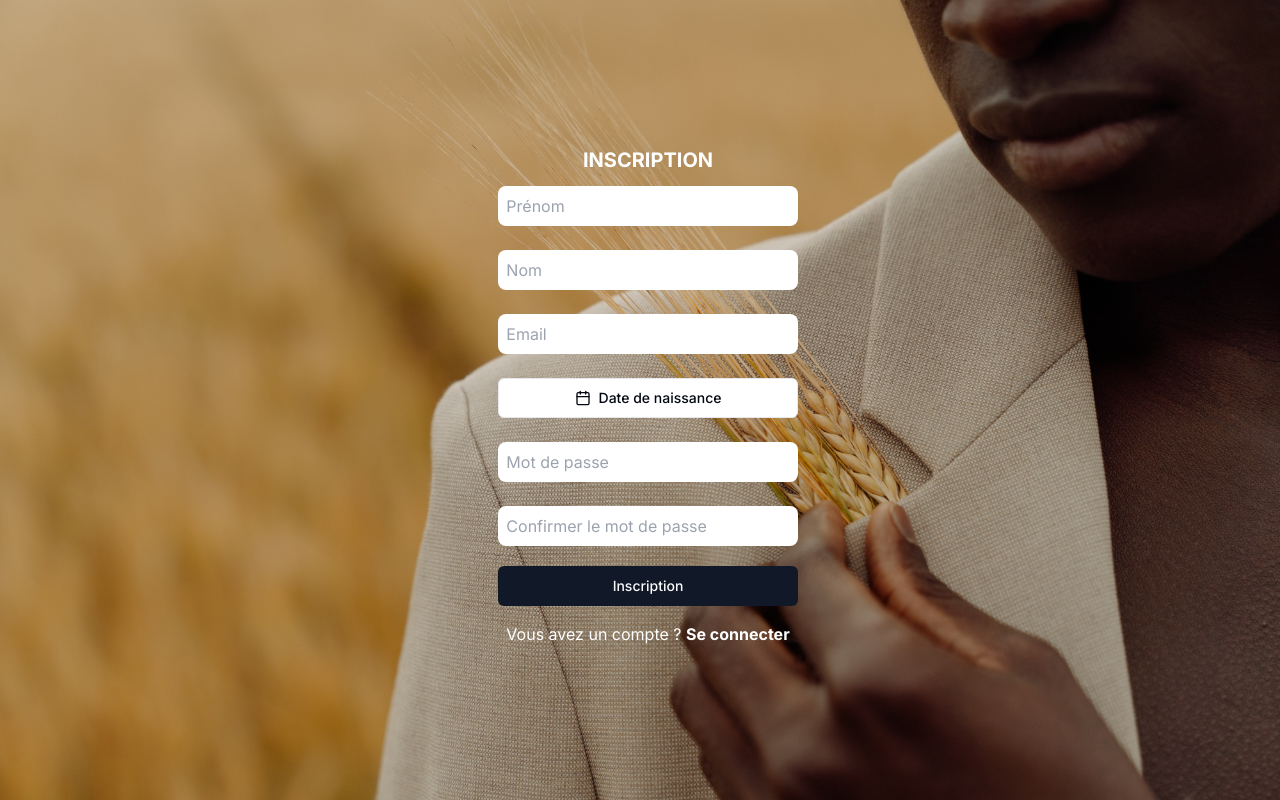
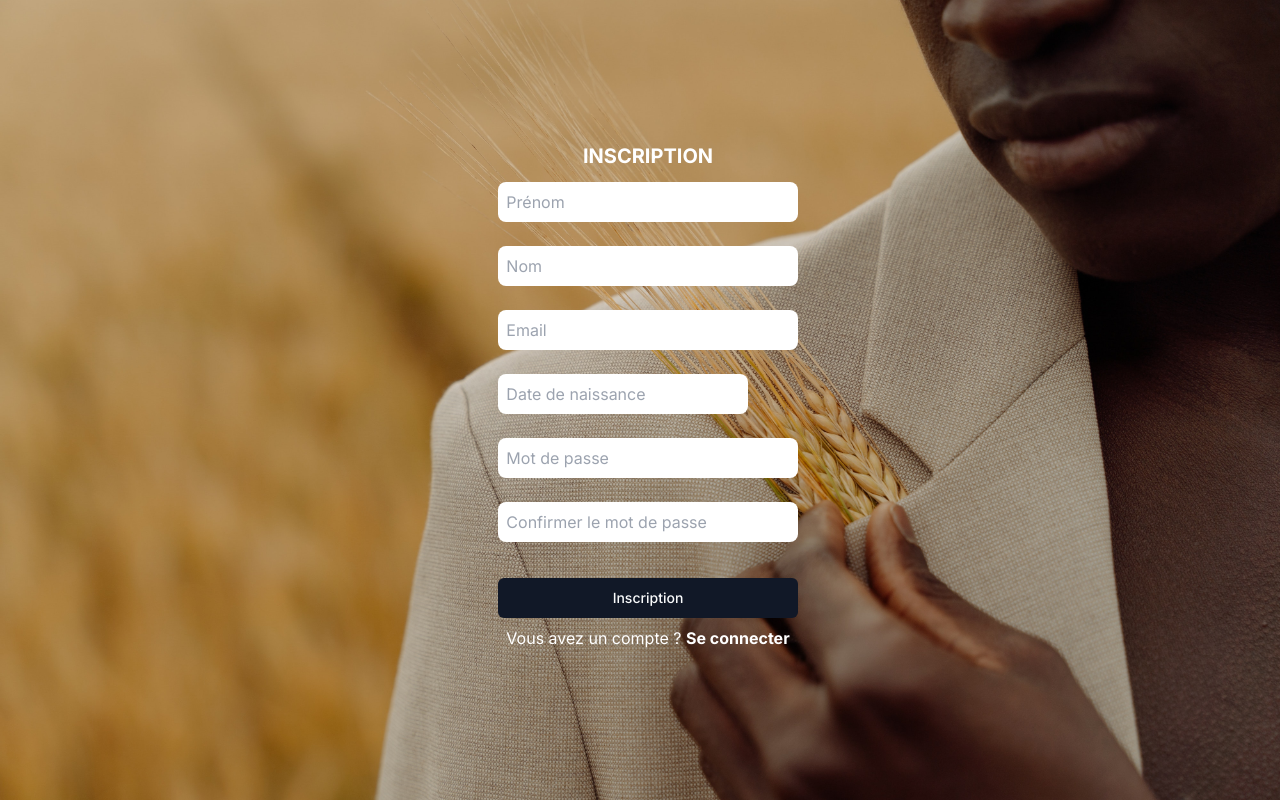
Before and after one commit to tchessi-pre/moonshot, a Next.js app in the folder front/: page /register in a window 1280 px wide. Built offline with nearby package versions, Linux system fonts and the light colour scheme.

Commit message:
add style form login and register

```diff
--- a/front/src/app/register/page.js
+++ b/front/src/app/register/page.js
@@ -2,19 +2,14 @@
 
 import React, { useState } from "react";
 import { Button } from "@/components/ui/button";
-import { Calendar as CalendarIcon } from "lucide-react";
-import { Calendar } from "@/components/ui/calendar";
-import {
-  Popover,
-  PopoverContent,
-  PopoverTrigger,
-} from "@/components/ui/popover";
+import DatePicker from "react-datepicker";
+import "react-datepicker/dist/react-datepicker.css";
 
 export default function Register() {
   const [firstName, setFirstName] = useState("");
   const [lastName, setLastName] = useState("");
   const [email, setEmail] = useState("");
-  const [birthdate, setBirthdate] = useState("");
+  const [birthdate, setBirthdate] = useState(null);
   const [password, setPassword] = useState("");
   const [confirmPassword, setConfirmPassword] = useState("");
 
@@ -67,30 +62,19 @@ export default function Register() {
               required
             />
           </div>
-          {/* <div className="w-full">
-            <input
-              className="p-2 my-3 rounded-lg w-full"
-              placeholder="Date de Naissance"
-              type="date"
-              id="birthdate"
-              value={birthdate}
-              onChange={(e) => setBirthdate(e.target.value)}
-              required
-            />
-          </div> */}
 
           <div className="w-full my-3">
-            <Popover>
-              <PopoverTrigger asChild>
-                <Button variant={"outline"} className="w-full">
-                  <CalendarIcon className="mr-2 h-4 w-4" />
-                  <span>Date de naissance</span>
-                </Button>
-              </PopoverTrigger>
-              <PopoverContent className="w-auto p-0">
-                <Calendar mode="single" initialFocus />
-              </PopoverContent>
-            </Popover>
+            <DatePicker
+              selected={birthdate}
+              onChange={(date) => setBirthdate(date)}
+              placeholderText="Date de naissance"
+              className="p-2 rounded-lg w-full"
+              showYearDropdown
+              dateFormat="dd/MM/yyyy"
+              yearDropdownItemNumber={15}
+              scrollableYearDropdown
+              maxDate={new Date()}
+            />
           </div>
 
           <div className="w-full">
@@ -116,7 +100,7 @@ export default function Register() {
             />
           </div>
 
-          <Button className="w-full my-2">Inscription</Button>
+          <Button className="w-full mt-6">Inscription</Button>
 
           <div className="text-white my-2">
             <p>
```
